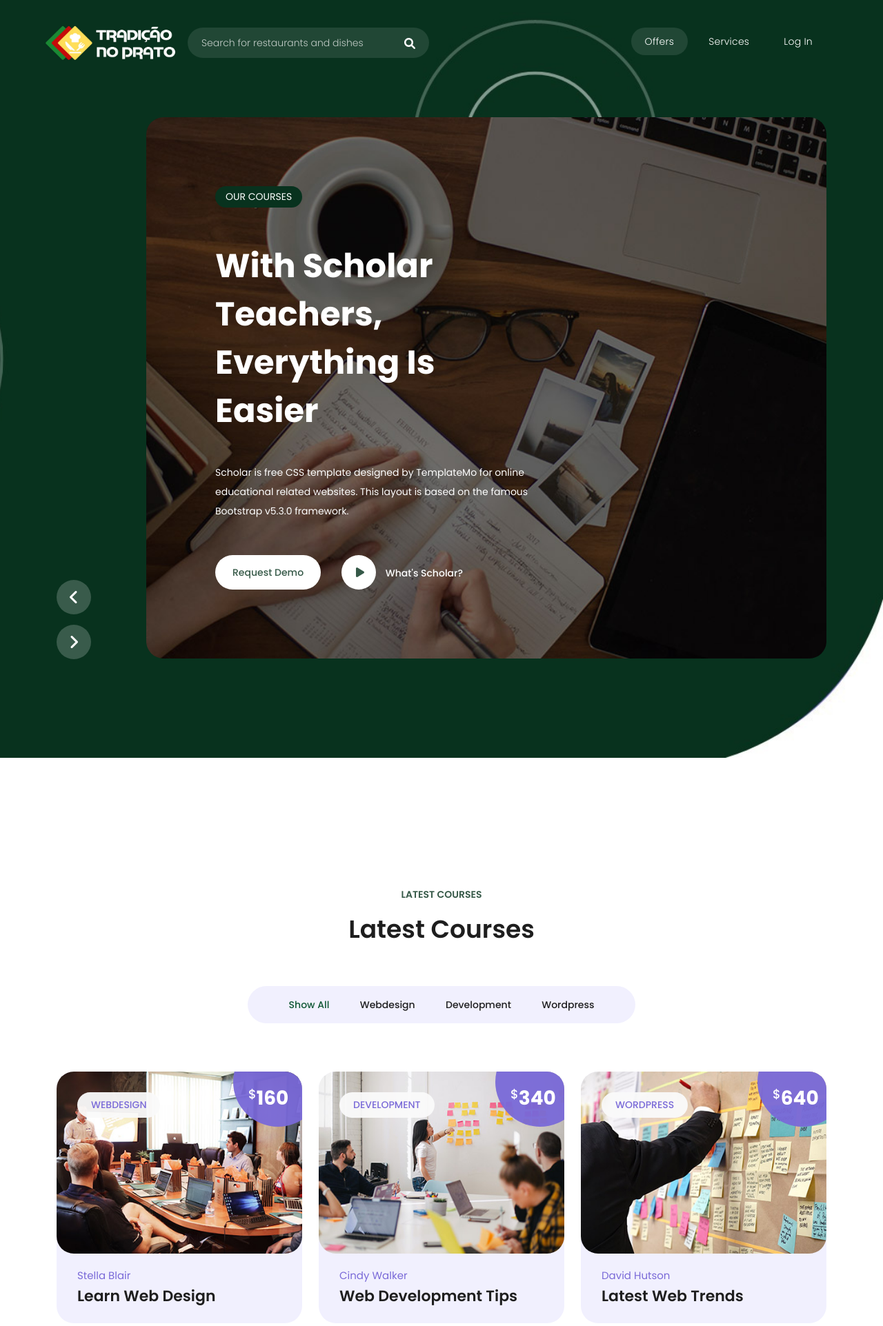
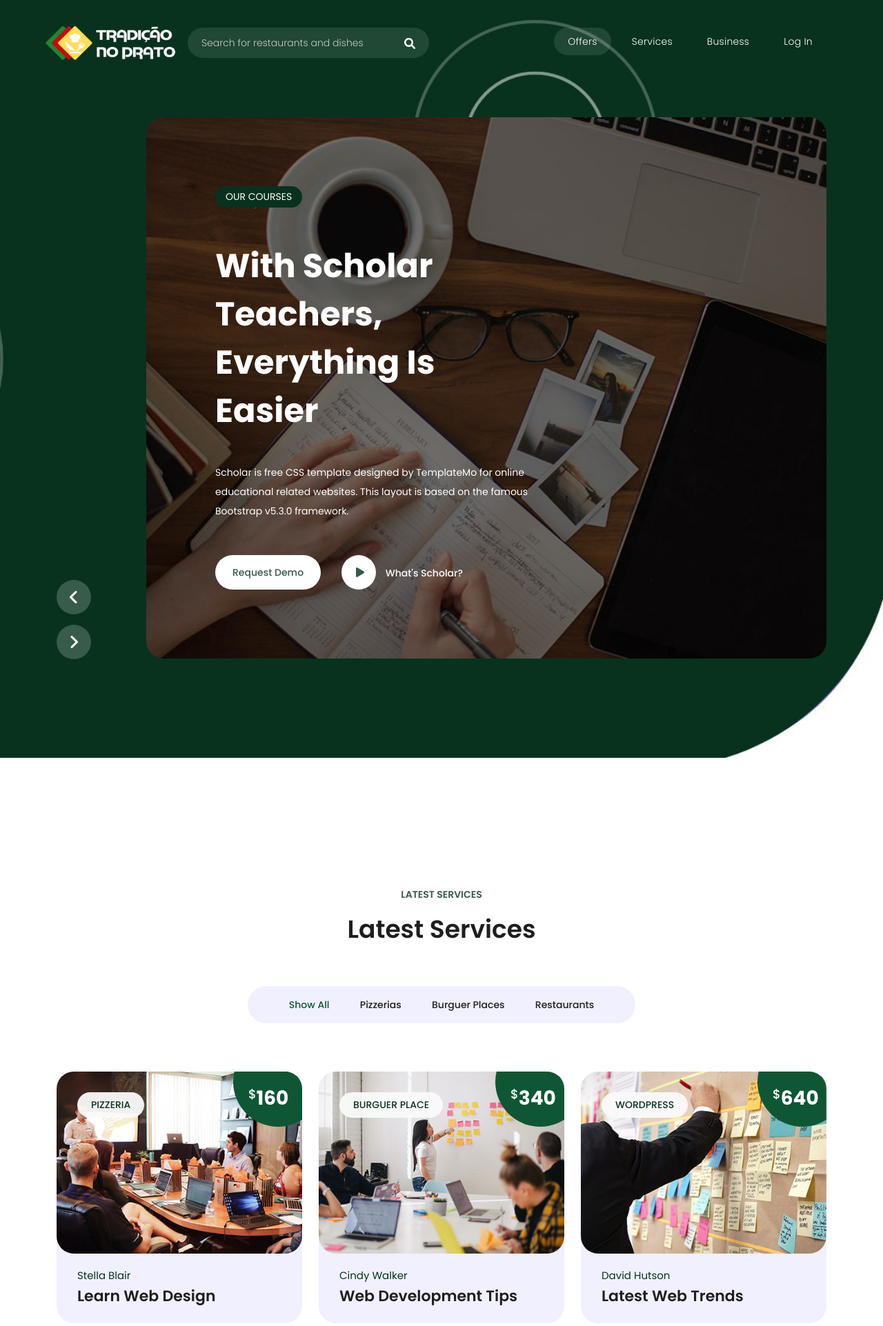
Before and after one commit to felpslol/TradicaoNoPrato, a PHP site: page / in a window 1280 px wide. Shown: the top 1923 px of the page at 69% size. Run offline with PHP 8.4, Linux system fonts and the light colour scheme.

```diff
--- a/assets/css/newcss/style1.css
+++ b/assets/css/newcss/style1.css
@@ -42,7 +42,7 @@
 }
 
 .event_filter li a.is_active,
-.event_filter li a:hover {
+.event_filter li a:hover , .events_item:hover .down-content h4{
     color: #0f5734;
 }
 
@@ -50,6 +50,11 @@
     background-color: #08321E;
 }
 
-#contact-form button {
+.events_item .thumb span.price {
+    background-color: #0f5734;
+}
+
+
+#contact-form button , .events_item .down-content span.author, .events_item .thumb span.category{
     color: #08321E;
 }
--- a/index.html
+++ b/index.html
@@ -67,7 +67,8 @@ https://templatemo.com/tm-586-scholar
                     <ul class="nav">
                       <li class="scroll-to-section"><a href="#top" class="active">Offers</a></li>
                       <li class="scroll-to-section"><a href="#courses">Services</a></li>
-                      <li class="scroll-to-section"><a href="#contact">Log in</a></li>
+                      <li class="scroll-to-section"><a href="#contact">Business</a></li>
+                      <li class="scroll-to-section"><a href="#">Log in</a></li>
                   </ul>
                     <a class='menu-trigger'>
                         <span>Menu</span>
@@ -142,8 +143,8 @@ https://templatemo.com/tm-586-scholar
       <div class="row">
         <div class="col-lg-12 text-center">
           <div class="section-heading">
-            <h6>Latest Courses</h6>
-            <h2>Latest Courses</h2>
+            <h6>Latest Services</h6>
+            <h2>Latest Services</h2>
           </div>
         </div>
       </div>
@@ -152,21 +153,21 @@ https://templatemo.com/tm-586-scholar
           <a class="is_active" href="#!" data-filter="*">Show All</a>
         </li>
         <li>
-          <a href="#!" data-filter=".design">Webdesign</a>
+          <a href="#!" data-filter=".pizzeria">Pizzerias</a>
         </li>
         <li>
-          <a href="#!" data-filter=".development">Development</a>
+          <a href="#!" data-filter=".burguerplaces">Burguer Places</a>
         </li>
         <li>
-          <a href="#!" data-filter=".wordpress">Wordpress</a>
+          <a href="#!" data-filter=".restaurants">Restaurants</a>
         </li>
       </ul>
       <div class="row event_box">
-        <div class="col-lg-4 col-md-6 align-self-center mb-30 event_outer col-md-6 design">
+        <div class="col-lg-4 col-md-6 align-self-center mb-30 event_outer col-md-6 pizzeria">
           <div class="events_item">
             <div class="thumb">
               <a href="#"><img src="assets/images/course-01.jpg" alt=""></a>
-              <span class="category">Webdesign</span>
+              <span class="category">Pizzeria</span>
               <span class="price"><h6><em>$</em>160</h6></span>
             </div>
             <div class="down-content">
@@ -175,11 +176,11 @@ https://templatemo.com/tm-586-scholar
             </div>
           </div>
         </div>
-        <div class="col-lg-4 col-md-6 align-self-center mb-30 event_outer col-md-6  development">
+        <div class="col-lg-4 col-md-6 align-self-center mb-30 event_outer col-md-6  burguerplaces">
           <div class="events_item">
             <div class="thumb">
               <a href="#"><img src="assets/images/course-02.jpg" alt=""></a>
-              <span class="category">Development</span>
+              <span class="category">Burguer Place</span>
               <span class="price"><h6><em>$</em>340</h6></span>
             </div>
             <div class="down-content">
```
